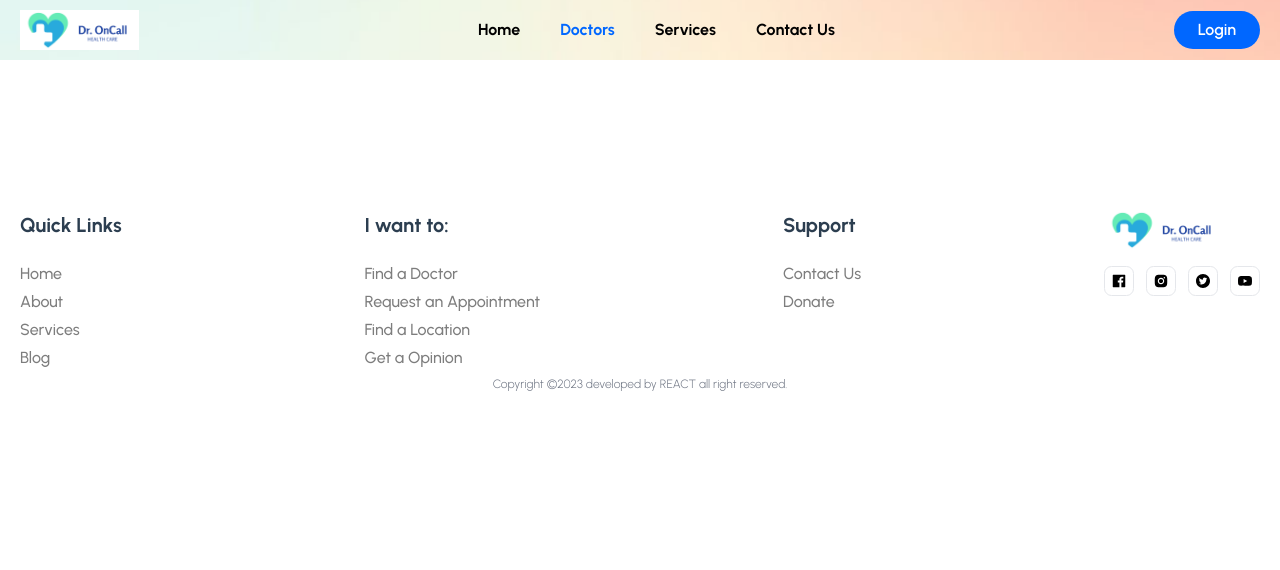
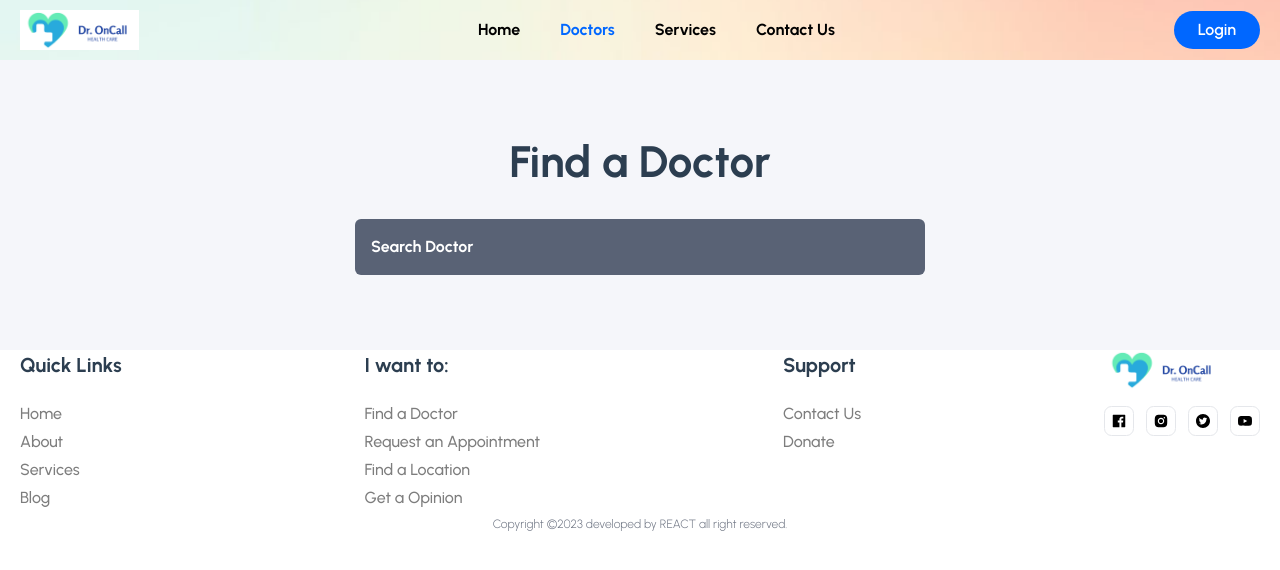
Before and after one commit to RavinduKavinda/doctor-appointment-booking, a React (Vite) app in the folder frontend/: page /doctors in a window 1280 px wide. Shown: the top 570 px of the page. Built offline with nearby package versions, Linux system fonts and the light colour scheme; a web font is replaced by a local one.

Commit message:
search bar

```diff
--- a/frontend/src/pages/Doctors/Doctors.jsx
+++ b/frontend/src/pages/Doctors/Doctors.jsx
@@ -5,9 +5,15 @@
 const Doctors = () => {
   return (
 <>
-<section>
-
-
+<section className="bg-[#f5f6fa] " >
+    <div className="container text-center">
+      <h2 className='heading'>Find a Doctor</h2>
+      <div className="max-w-[570px] mt-[30px] mx-auto bg-[#596275] rounded-md flex items-center justify-between">
+        <input type="search"
+               className="py-4 pl-4 pr-2 bg-transparent w-full focus:outline-none cursor-pointer text-white font-bold placeholder-white"
+               placeholder= "Search Doctor"/>
+      </div>
+    </div>
 </section>
 </>)
 }
```
